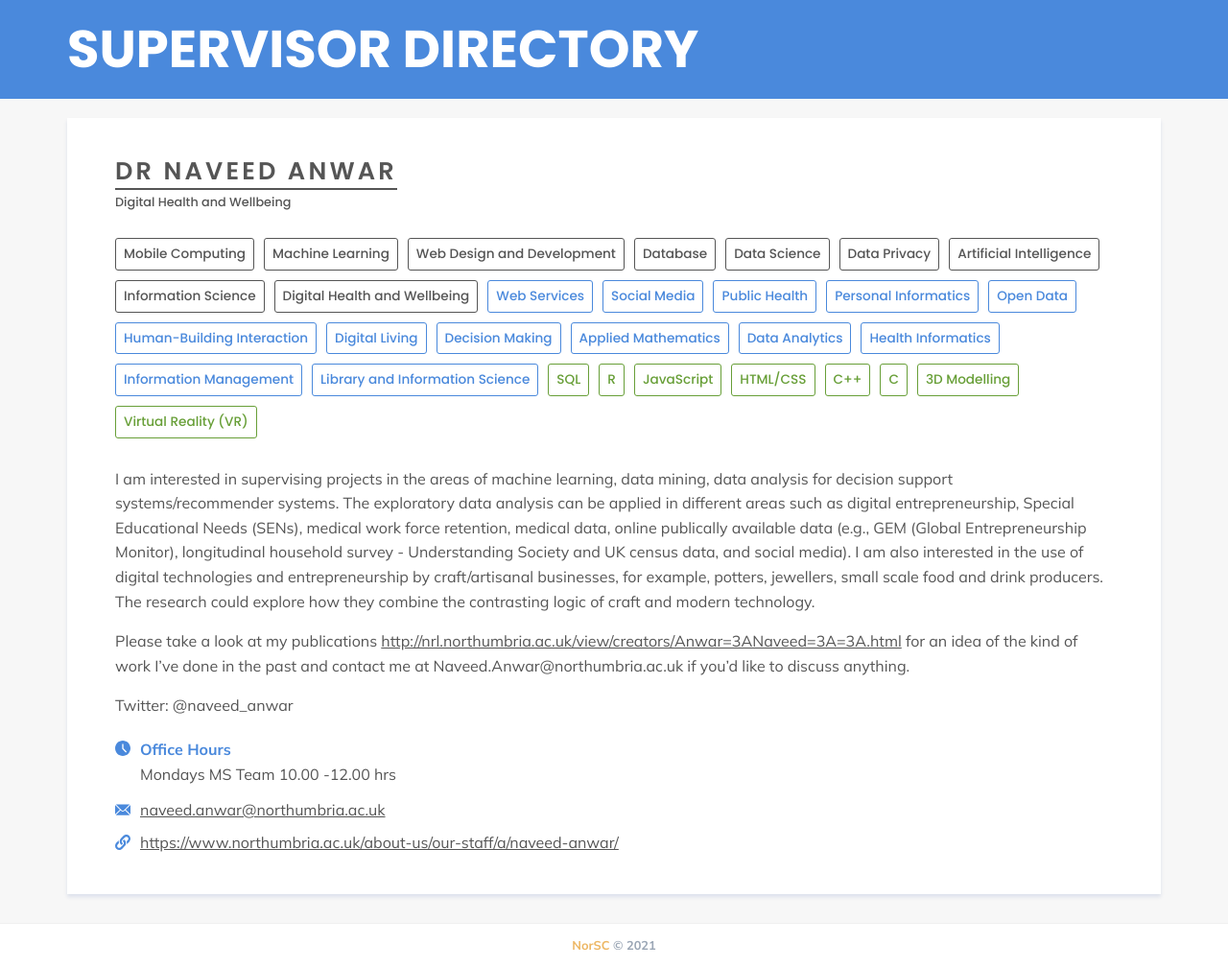
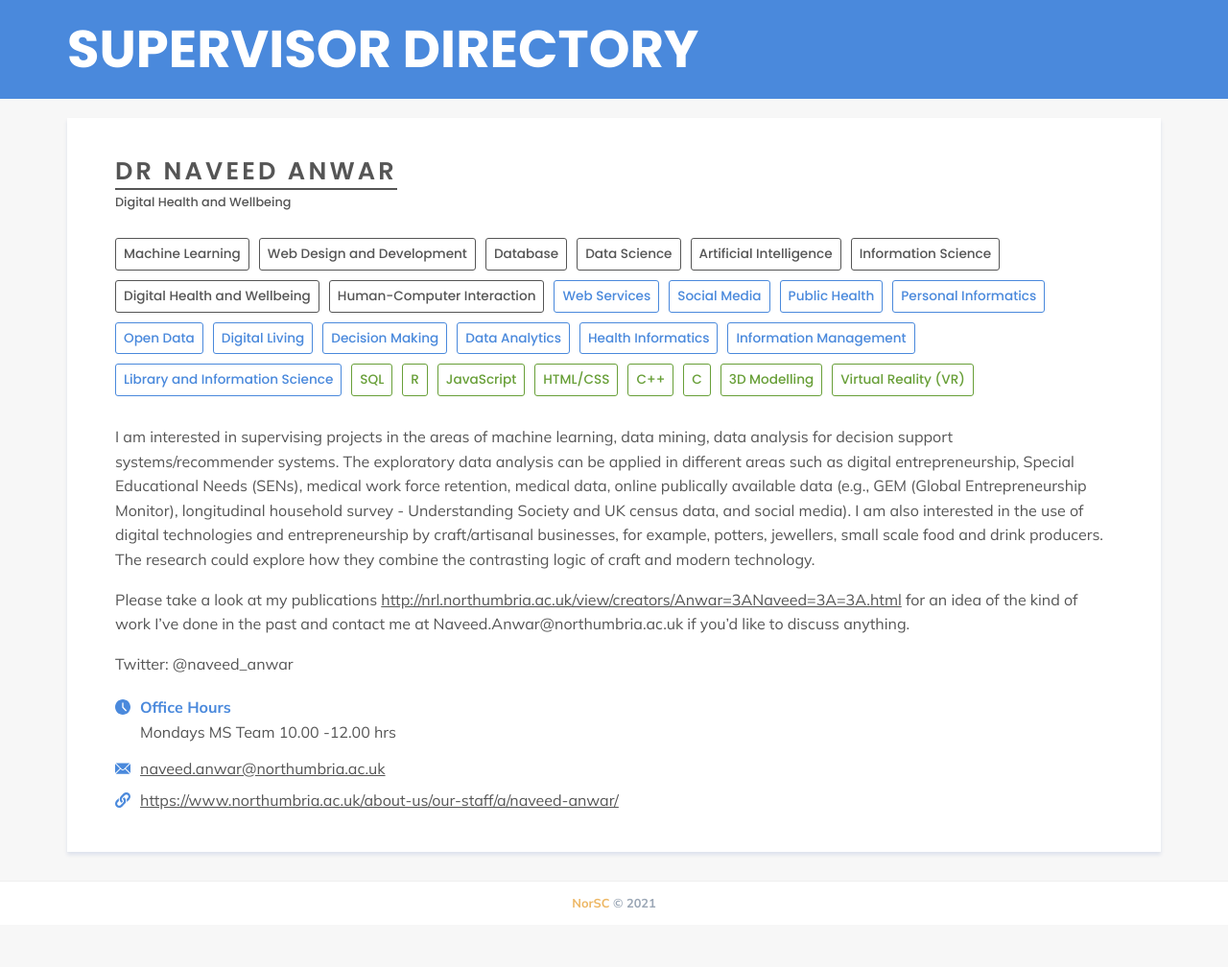
Before and after one commit to NorSC/supervisor-search, a Jekyll site: the page built from _supervisors/naveed-anwar.md, in a window 1280 px wide. Shown: the whole page at 96% size. Built offline with Jekyll 4.4.1, drawn with Linux system fonts in a browser that asks for light colours; a script that is not in the unit is left out; after the commit the page ends 964 px from its top, so only the background shows below that.

Commit message:
Update Supervisors “naveed-anwar”

```diff
--- a/_supervisors/naveed-anwar.md
+++ b/_supervisors/naveed-anwar.md
@@ -2,30 +2,29 @@
 layout: supervisor
 title: Dr Naveed Anwar
 available: true
+available_msc: true
+available_phd: true
 email: naveed.anwar@northumbria.ac.uk
 website: https://www.northumbria.ac.uk/about-us/our-staff/a/naveed-anwar/
 office_hours: Mondays MS Team 10.00 -12.00 hrs
 research_group: Digital Health and Wellbeing
 research_themes:
-  - Mobile Computing
   - Machine Learning
   - Web Design and Development
   - Database
   - Data Science
-  - Data Privacy
   - Artificial Intelligence
   - Information Science
   - Digital Health and Wellbeing
+  - Human-Computer Interaction
 additional_keywords:
   - Web Services
   - Social Media
   - Public Health
   - Personal Informatics
   - Open Data
-  - Human-Building Interaction
   - Digital Living
   - Decision Making
-  - Applied Mathematics
   - Data Analytics
   - Health Informatics
   - Information Management
```
